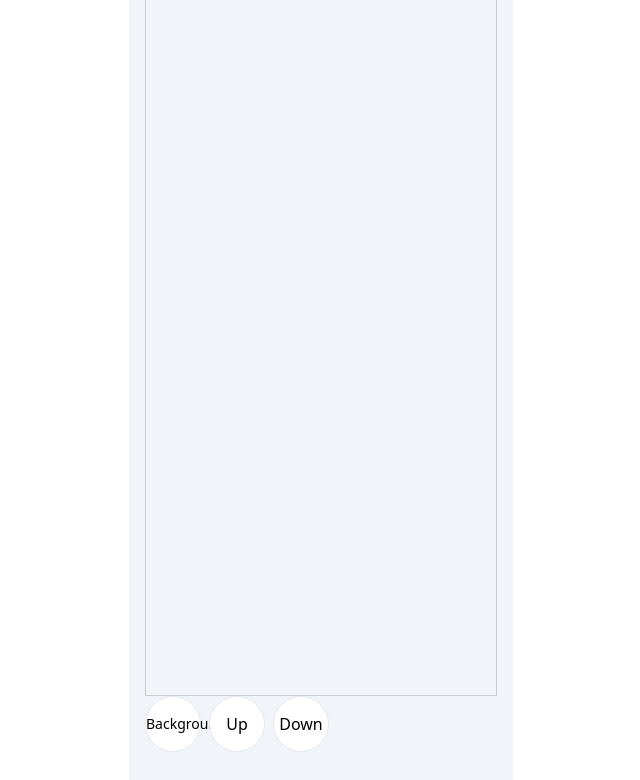
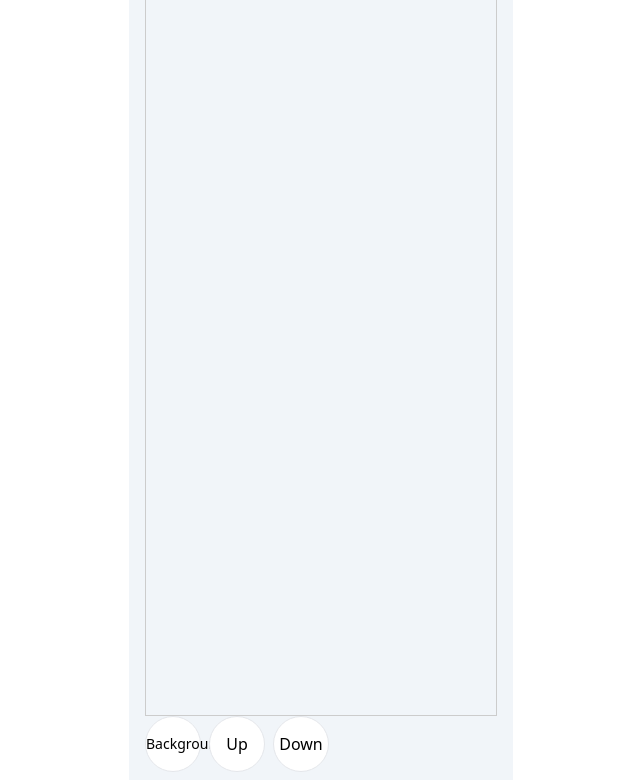
Before and after one commit to sosaheri/panel, a website built with Vite: page index.html in a window 1280 px wide. Shown: the part 20-800 px from the top of the page, without its empty margins (319-959 px from the left). Built offline with nearby package versions, Linux system fonts and the light colour scheme.

Commit message:
fix style viewport height

```diff
--- a/src/components/upload.ts
+++ b/src/components/upload.ts
@@ -8,14 +8,13 @@ export function initUpload() {
     if (event.target.files && event.target.files[0]) {
 
 
-
         const reader = new FileReader();
         reader.onload = function(event) {
-        imagenFondo.src = event.target.result;
+            imagenFondo.src = event.target.result;
         };
         reader.readAsDataURL(event.target.files[0]);
 
-        addLayer(event.target.files[0]);
+        // addLayer(event.target.files[0]);
         // removeLayer('layer-id');
         // updateLayerPosition('layer-id', 100, 50);
     }
--- a/src/style.css
+++ b/src/style.css
@@ -4,7 +4,7 @@
 
  #panel {
      width: 100%;
-     height: 700px;
+     height: 90vh;
      border: 1px solid #ccc;
      position: relative;
      overflow-y:hidden;
```
